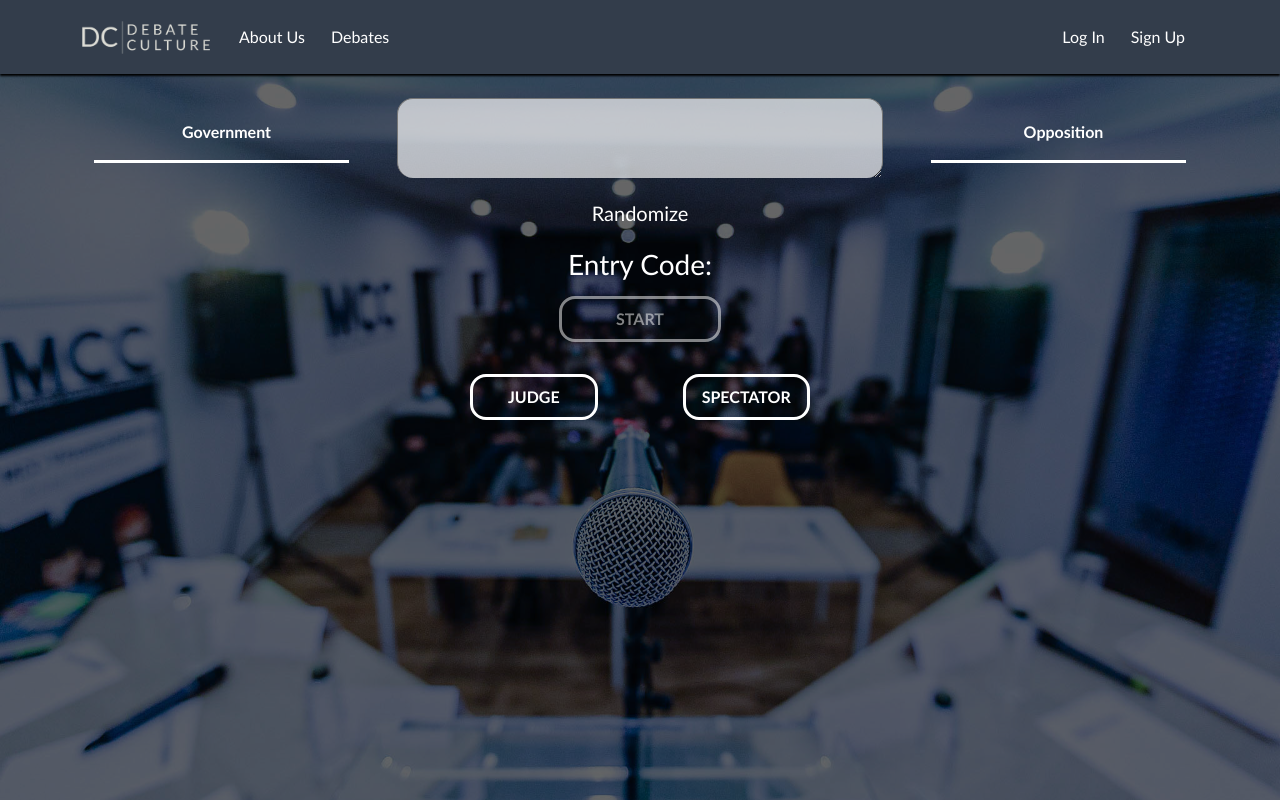
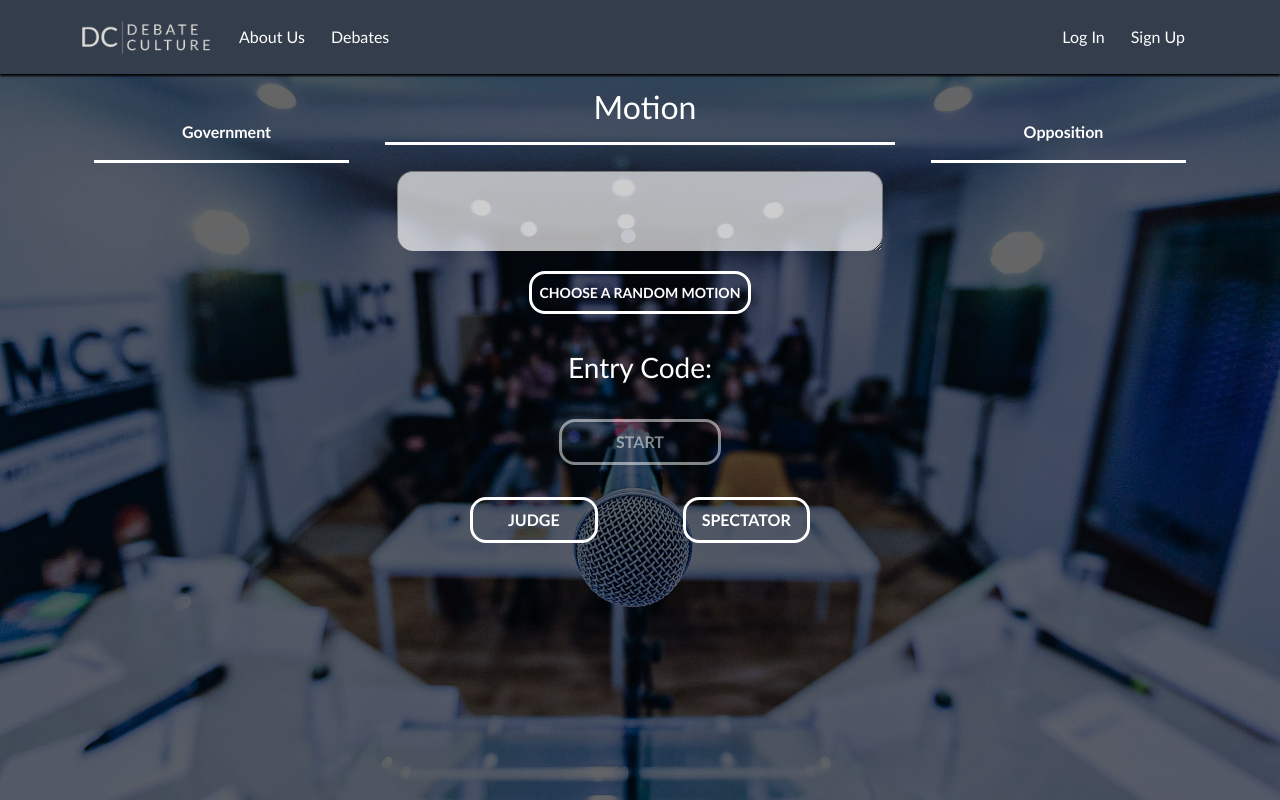
Before and after one commit to 917-SzaboBalazs/debate_app, a React (Create React App) app in the folder frontend/: page /new-debate in a window 1280 px wide. Built offline with nearby package versions, Linux system fonts and the light colour scheme; no server answers.

Commit message:
UX for lobby

```diff
--- a/frontend/src/pages/NewDebate/Components/randomMotionSetter.jsx
+++ b/frontend/src/pages/NewDebate/Components/randomMotionSetter.jsx
@@ -26,7 +26,9 @@ function RandomMotionSetter({ setMotion }) {
                 className="col-12 new-debate--motion-random-col text-center"
                 onClick={handleSetRandom}
             >
-                <span className="new-debate--motion-random-text">Randomize</span>
+                <div className="new-debate--button new-debate--motion-random-text">
+                   Choose a Random Motion
+                </div>
             </div>
         </div>
     )
--- a/frontend/src/pages/NewDebate/NewDebate.css
+++ b/frontend/src/pages/NewDebate/NewDebate.css
@@ -85,10 +85,19 @@
     transition: .3s;
 }
 
-.new-debate--button:not(.new-debate--button-disabled):hover {
+.new-debate--button:not(.new-debate--button-disabled):active {
     color: var(--mcc-kek);
     background-color: white;
     transition: .3s;
+}
+
+@media (hover: hover) {
+    .new-debate--button:not(.new-debate--button-disabled):hover {
+        color: var(--mcc-kek);
+        background-color: white;
+        transition: .3s;
+    }
+
 }
 
 .new-debate--label {
@@ -146,7 +155,10 @@
 
 .new-debate--motion-random-text {
     cursor: pointer;
-    font-size: 20px;
+    font-size: 14px;
+    display: block;
+    width: 100%;
+    height: 100%;
 }
 
 .new-debate--motion-random-row {
@@ -291,7 +303,8 @@
 
 .new-debate--entry-code {
     height: 28px;
-    margin-bottom: 20px;
+    margin-top: 60px;
+    margin-bottom: 40px;
 }
 
 .new-debate--button-disabled {
@@ -316,6 +329,8 @@
         font-size: 16px;
         padding: 5px;
         height: 70px;
+        margin-top: 0;
+        margin-bottom: 15px;
     }
 
     .new-debate--card {
--- a/frontend/src/pages/NewDebate/NewDebate.jsx
+++ b/frontend/src/pages/NewDebate/NewDebate.jsx
@@ -139,6 +139,8 @@ function NewDebate() {
                     {/* Itt van a kozepso sor*/}
                     <div className='new-debate--motion col-6 text-center p-4'>
                         {/* Ez egy textfield lesz, hogy at lehessen irni ha arra volna igeny */}
+                        <div className="col-12 new-debate--pro-btn new-debate--label text-center font-weight-bold"><h2>Motion</h2></div>
+                        <hr className='new-debate--line'></hr>
                         <div className="row">
                             <div className="row">
                                 <textarea  type="text"
--- a/frontend/src/pages/NewDebate/NewDebateMobile.jsx
+++ b/frontend/src/pages/NewDebate/NewDebateMobile.jsx
@@ -122,8 +122,12 @@ function NewDebateMobile() {
                         </div>
 
                     <h1 className='new-debate--motion new-debate--motion--mobile col-12 text-center mt-3 mb-0'>
+                    <div className="col-12 new-debate--btn new-debate-btn--mobile new-debate--label text-center font-weight-bold">Motion</div>
+                        <hr className='new-debate--line'></hr>
                         {/* Ez egy textfield lesz, hogy at lehessen irni ha arra volna igeny */}
                         <div className="row">
+
+
                             {/* <span className="new-debate--motion-text white-text">{motion}</span> */}
                             <div className="row new-debate--motion-text-row">
                             <textarea  type="text"
```
